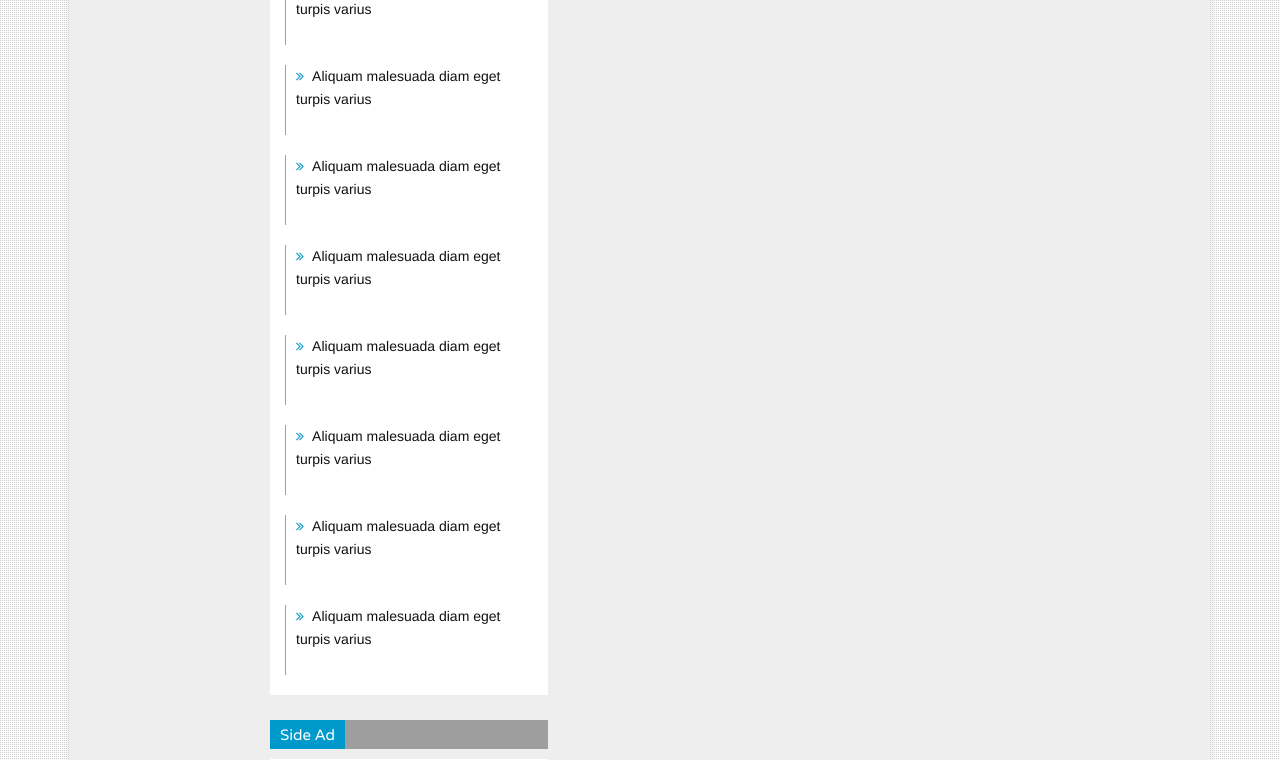
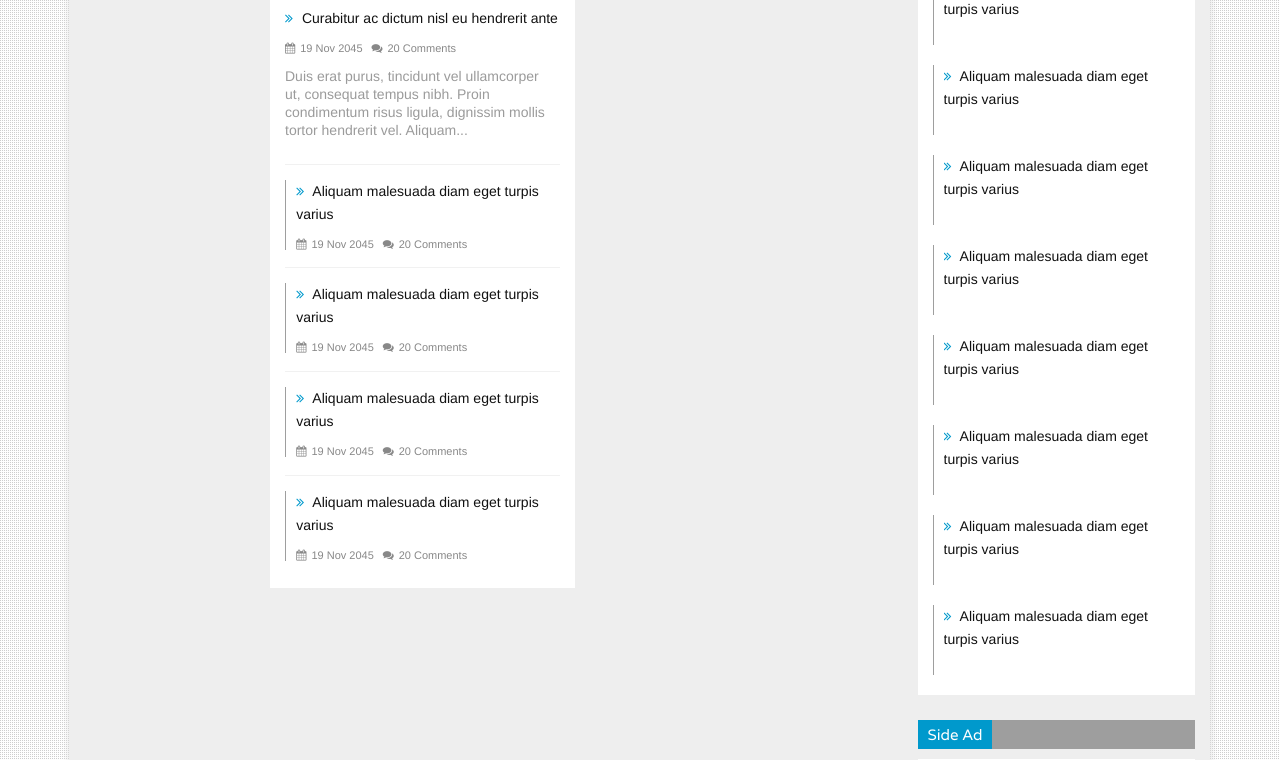
Before and after one commit to iamfeysal/famstudios, a Django app: page / in a window 1280 px wide. Shown: the part 1006-1766 px from the top of the page. Run offline with Django 3.2, Linux system fonts and the light colour scheme; data that the repository does not hold is empty; some libraries are stand-ins or nearby versions; grey boxes are pictures that could not be loaded.

Commit message:
reformat index

```diff
--- a/templates/index.html
+++ b/templates/index.html
@@ -55,7 +55,7 @@
           {% for post in posts|slice:"4:10" %}
         <div class="signle_iteam"> <img src="{{ post.image.url }}" alt="">
           <div class="sing_commentbox slider_comntbox">
-            <p><i class="fa fa-calendar"></i>19 Nov 2045</p>
+            <p><i class="fa fa-calendar"></i>{{ post.publish }}</p>
             <a href="#"><i class="fa fa-comments"></i>20 Comments</a></div>
           <a class="slider_tittle" href="#">Fusce eu nulla semper porttitor felis sit amet</a>
         </div>
@@ -89,7 +89,7 @@
             </div>
           </div>
         </div>
-{#      {% include 'category.html' %}#}
+      {% include 'category.html' %}
         <div class="col-lg-3 col-md-3 col-sm-12 col-xs-12">
           <div class="row">
             <div class="right_bar">
```
